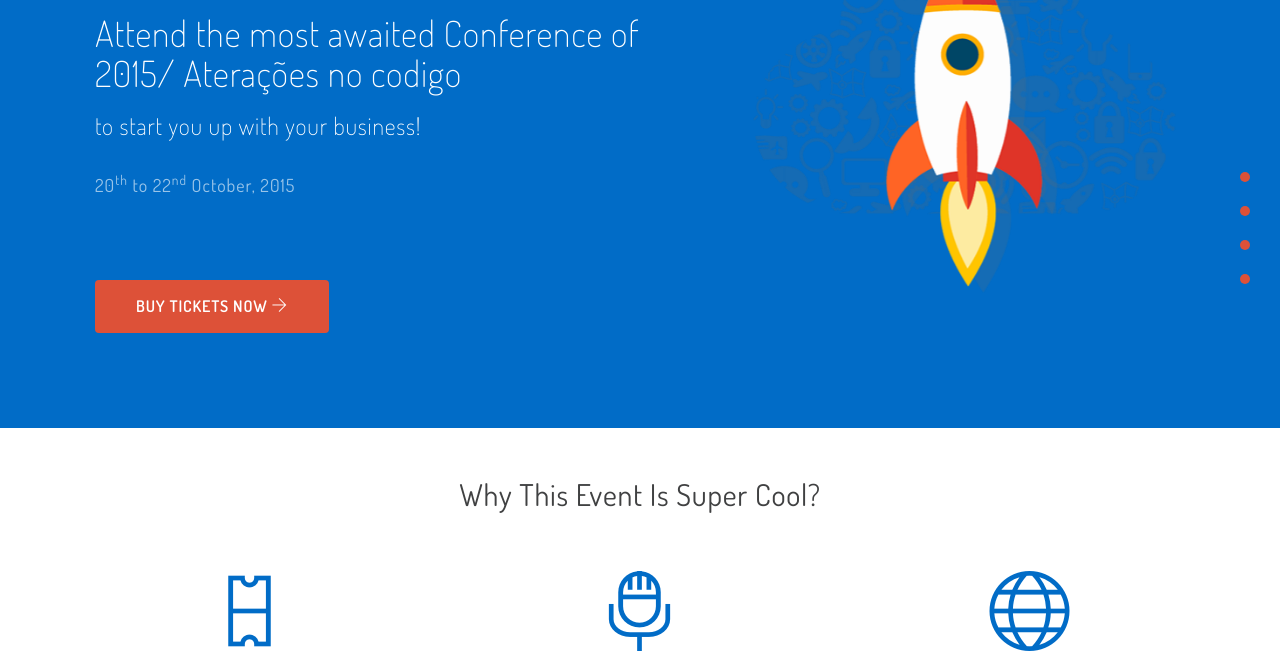
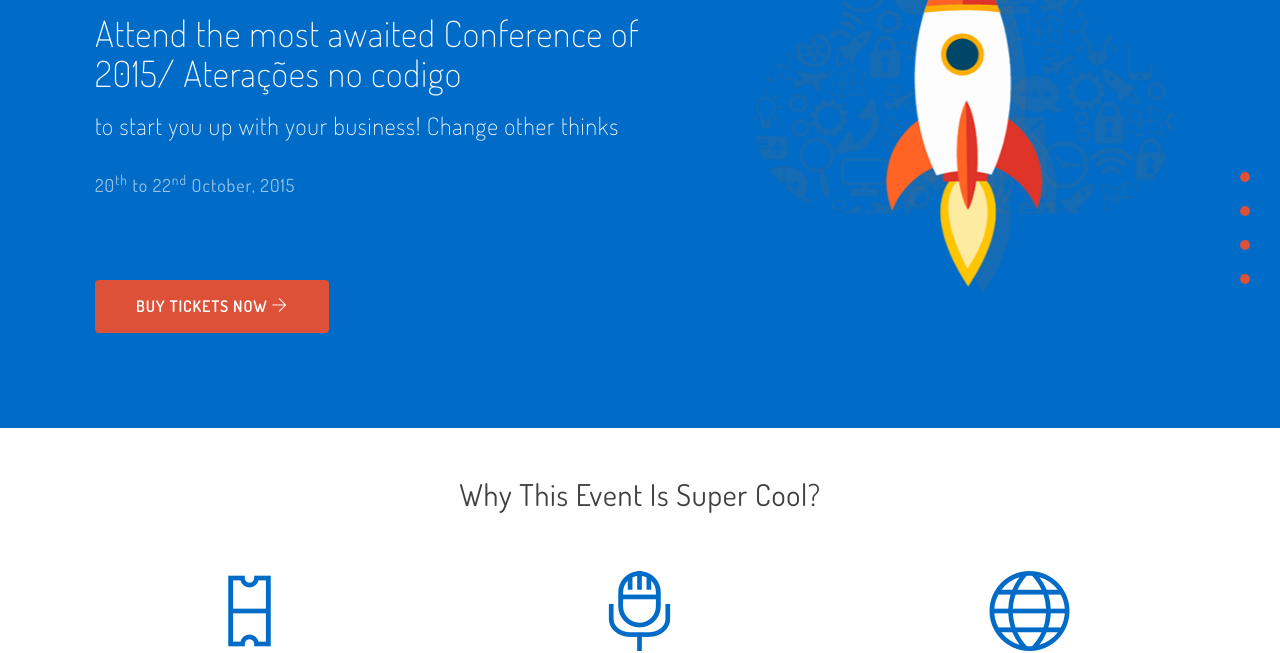
Before and after one commit to mateussilvamaciel/meetup, a plain HTML site: page index.html in a window 1280 px wide. Shown: the part 172-825 px from the top of the page. Drawn offline with Linux system fonts and the light colour scheme.

Commit message:
Codigo alterado

```diff
--- a/index.html
+++ b/index.html
@@ -59,7 +59,7 @@
           <div class="col-md-7">
             <img src="img/meetup-logo.png" class="logo">
             <h1>Attend the most awaited Conference of 2015/ Aterações no codigo</h1>
-            <h3>to start you up with your business!</h3>
+            <h3>to start you up with your business! Change other thinks</h3>
             <h4>20<sup>th</sup> to 22<sup>nd</sup>  October, 2015</h4>
             <a href="#" class="btn btn-lg btn-red">Buy Tickets Now <span class="ti-arrow-right"></span></a>
 
```
